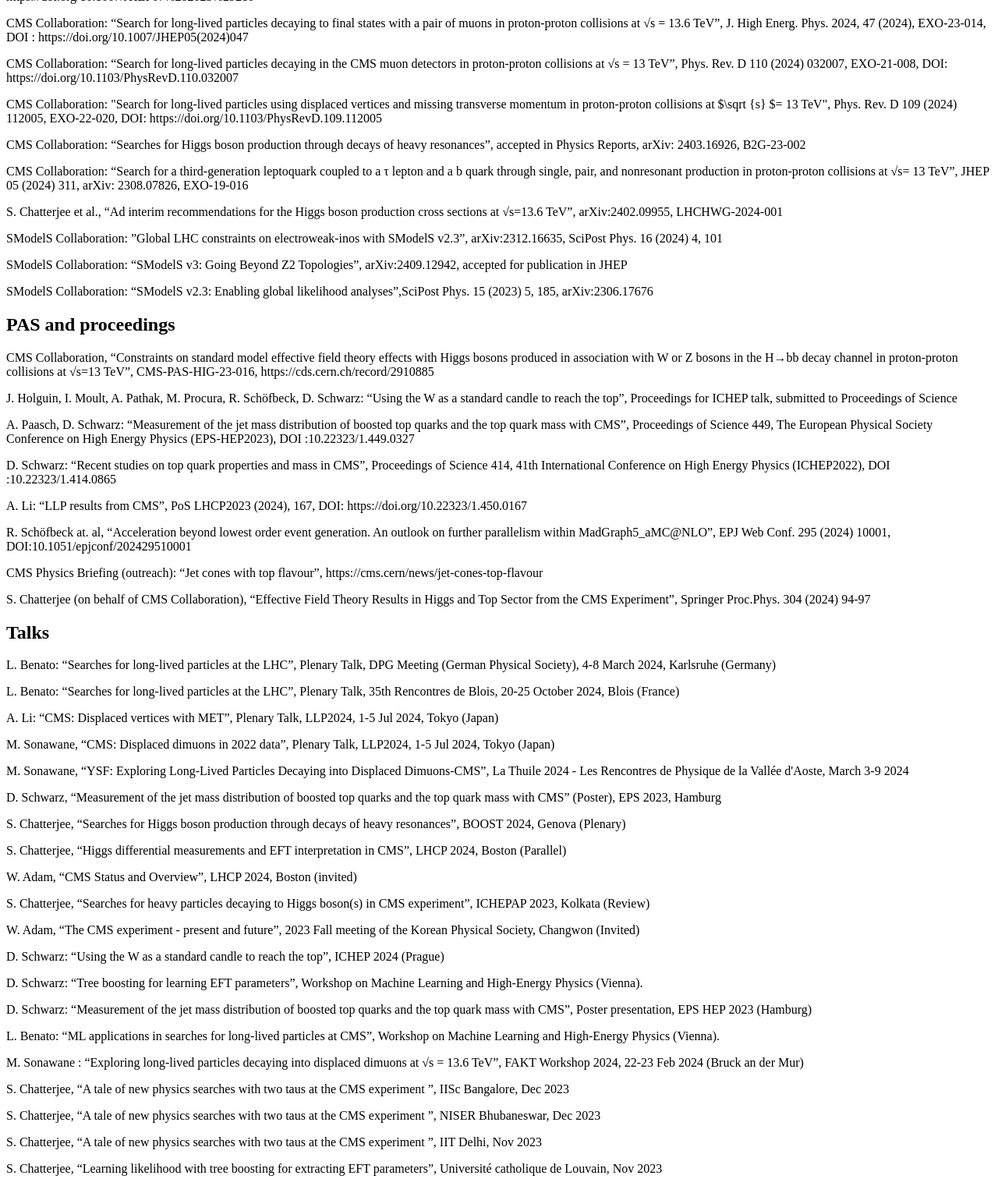
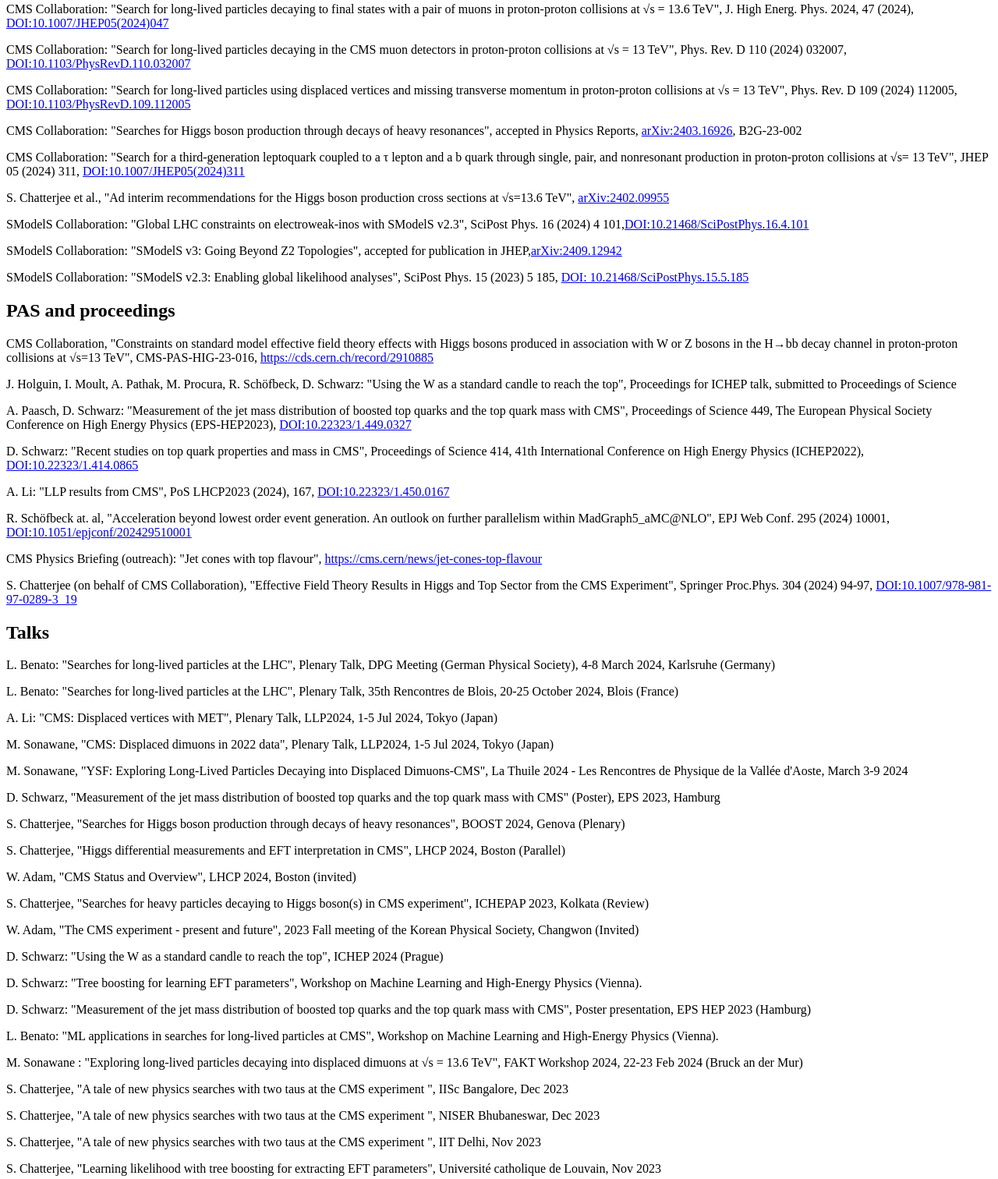
Before and after one commit to HephyAnalysisSW/HephyAnalysisSW.github.io, a plain HTML site: page index.html in a window 1280 px wide. Shown: the part 450-1962 px from the top of the page at 78% size. Drawn offline with nearby package versions, Linux system fonts and the light colour scheme.

Commit message:
added links

```diff
--- a/index.html
+++ b/index.html
@@ -1,60 +1,70 @@
 <!DOCTYPE html>
 <html>
+<head>
+  <meta charset="utf-8">
+  <meta name="viewport" content="width=device-width">
+  <title>MathJax example</title>
+  <script id="MathJax-script" async
+          src="https://cdn.jsdelivr.net/npm/mathjax@3/es5/tex-mml-chtml.js">
+  </script>
+</head>
+
 <body>
 
 <h1>HEPHY CMS Analysis Group</h1>
 <h2>Peer-reviewed publications</h2>
 
-<p>J. Holguin, I. Moult, A. Pathak, M. Procura, R. Schöfbeck, D. Schwarz: “Top quark mass extractions from energy correlators: a feasibility study”, to be submitted, arXiv:2407.12900</p>
-<p>S. Chatterjee, S. S. Cruz, R. Schöfbeck, D. Schwarz: “A rotation-equivariant graph neural network for learning hadronic SMEFT effects”, Phys. Rev. D 109 (2024) 7, 076012, DOI:10.1103/PhysRevD.109.076012</p>
-<p>CMS Collaboration: “Review of top quark mass measurements in CMS”, submitted to Physics Reports, arXiv:2403.01313</p>
-<p>J. Holguin, I. Moult, A. Pathak, M. Procura, R. Schöfbeck, D. Schwarz: “Using the W as a standard candle to reach the top: calibrating energy correlator based top mass measurements”, submitted to Phys. Rev. Lett., arXiv:2311.02157</p>
-<p>R. Schöfbeck: “Refinable modeling for unbinned SMEFT analyses”, submitted to “Machine-Learning in Science and Technology (MLST), arxiv:2406.19076</p>
-<p>R. Schöfbeck (editor), et al.: “LHC EFT WG Note: SMEFT predictions, event reweighting, and simulation”, submitted to Scipost Community reports, arxiv:2406:14620</p>
-<p>CMS Collaboration: “Measurement of the differential tt production cross section as a function of the jet mass and extraction of the top quark mass in hadronic decays of boosted top quarks”, Eur. Phys. J. C 83, 560 (2023), TOP-21-012, DOI:10.1140/epjc/s10052-023-11587-8</p>
-<p>CMS Collaboration: "Search for long-lived particles using out-of-time trackless jets in proton-proton collisions at √s = 13 TeV", JHEP 07 (2023) 210, EXO-21-014, DOI: https://doi.org/10.1007/JHEP07%282023%29210</p>
-<p>CMS Collaboration: “Search for long-lived particles decaying to final states with a pair of muons in proton-proton collisions at √s = 13.6 TeV”,  J. High Energ. Phys. 2024, 47 (2024), EXO-23-014, DOI : https://doi.org/10.1007/JHEP05(2024)047 </p>
-<p>CMS Collaboration: “Search for long-lived particles decaying in the CMS muon detectors in proton-proton collisions at √s = 13 TeV”, Phys. Rev. D 110 (2024) 032007, EXO-21-008, DOI: https://doi.org/10.1103/PhysRevD.110.032007 </p>
-<p>CMS Collaboration: "Search for long-lived particles using displaced vertices and missing transverse momentum in proton-proton collisions at $\sqrt {s} $= 13 TeV", Phys. Rev. D 109 (2024) 112005, EXO-22-020, DOI: https://doi.org/10.1103/PhysRevD.109.112005 </p>
-<p>CMS Collaboration: “Searches for Higgs boson production through decays of heavy resonances”, accepted in Physics Reports, arXiv: 2403.16926, B2G-23-002</p>
-<p>CMS Collaboration: “Search for a third-generation leptoquark coupled to a τ lepton and a b quark through single, pair, and nonresonant production in proton-proton collisions at √s= 13 TeV”, JHEP 05 (2024) 311, arXiv: 2308.07826, EXO-19-016</p>
-<p>S. Chatterjee et al., “Ad interim recommendations for the Higgs boson production cross sections at √s=13.6 TeV”, arXiv:2402.09955, LHCHWG-2024-001 	 </p>
-<p>SModelS Collaboration: ”Global LHC constraints on electroweak-inos with SModelS v2.3”, arXiv:2312.16635, SciPost Phys. 16 (2024) 4, 101</p>
-<p>SModelS Collaboration: “SModelS v3: Going Beyond Z2 Topologies”, arXiv:2409.12942, accepted for publication in JHEP</p>
-<p>SModelS Collaboration: “SModelS v2.3: Enabling global likelihood analyses”,SciPost Phys. 15 (2023) 5, 185,  arXiv:2306.17676</p>
+
+<p>J. Holguin, I. Moult, A. Pathak, M. Procura, R. Schöfbeck, D. Schwarz: "Top quark mass extractions from energy correlators: a feasibility study", to be submitted, <a href="https://arxiv.org/abs/2407.12900">arXiv:2407.12900</a></p>
+<p>S. Chatterjee, S. S. Cruz, R. Schöfbeck, D. Schwarz: "A rotation-equivariant graph neural network for learning hadronic SMEFT effects", Phys. Rev. D 109 (2024) 7, 076012, <a href="https://link.aps.org/doi/10.1103/PhysRevD.109.076012">DOI:10.1103/PhysRevD.109.076012</a></p>
+<p>CMS Collaboration: "Review of top quark mass measurements in CMS", submitted to Physics Reports, <a href="https://arxiv.org/abs/2403.01313">arXiv:2403.01313</a></p>
+<p>J. Holguin, I. Moult, A. Pathak, M. Procura, R. Schöfbeck, D. Schwarz: "Using the W as a standard candle to reach the top: calibrating energy correlator based top mass measurements", submitted to Phys. Rev. Lett., <a href="https://arxiv.org/abs/2311.02157">arXiv:2311.02157</a></p>
+<p>R. Schöfbeck: "Refinable modeling for unbinned SMEFT analyses", submitted to "Machine-Learning in Science and Technology (MLST), <a href="https://arxiv.org/abs/2406.19076">arXiv:2406.19076</a></p>
+<p>R. Schöfbeck (editor), et al.: "LHC EFT WG Note: SMEFT predictions, event reweighting, and simulation", submitted to Scipost Community reports, <a href="https://arxiv.org/abs/2406:14620">arXiv:2406:14620</a></p>
+<p>CMS Collaboration: "Measurement of the differential tt production cross section as a function of the jet mass and extraction of the top quark mass in hadronic decays of boosted top quarks", Eur. Phys. J. C 83, 560 (2023), <a href="https://doi.org/10.1140/epjc/s10052-023-11587-8">DOI:10.1140/epjc/s10052-023-11587-8</a></p>
+<p>CMS Collaboration: "Search for long-lived particles using out-of-time trackless jets in proton-proton collisions at √s = 13 TeV", JHEP 07 (2023) 210, <a href="https://doi.org/10.1007/JHEP07%282023%29210">DOI:10.1007/JHEP07(2023)210</a></p>
+<p>CMS Collaboration: "Search for long-lived particles decaying to final states with a pair of muons in proton-proton collisions at √s = 13.6 TeV",  J. High Energ. Phys. 2024, 47 (2024), <a href="https://doi.org/10.1007/JHEP05(2024)047">DOI:10.1007/JHEP05(2024)047</a></p>
+<p>CMS Collaboration: "Search for long-lived particles decaying in the CMS muon detectors in proton-proton collisions at √s = 13 TeV", Phys. Rev. D 110 (2024) 032007, <a href="https://doi.org/10.1103/PhysRevD.110.032007">DOI:10.1103/PhysRevD.110.032007</a> </p>
+<p>CMS Collaboration: "Search for long-lived particles using displaced vertices and missing transverse momentum in proton-proton collisions at √s = 13 TeV", Phys. Rev. D 109 (2024) 112005, <a href="https://doi.org/10.1103/PhysRevD.109.112005">DOI:10.1103/PhysRevD.109.112005</a> </p>
+<p>CMS Collaboration: "Searches for Higgs boson production through decays of heavy resonances", accepted in Physics Reports, <a href="https://arxiv.org/abs/2403.16926">arXiv:2403.16926</a>, B2G-23-002</p>
+<p>CMS Collaboration: "Search for a third-generation leptoquark coupled to a τ lepton and a b quark through single, pair, and nonresonant production in proton-proton collisions at √s= 13 TeV", JHEP 05 (2024) 311, <a href="https://doi.org/10.1007/JHEP05%282024%29311">DOI:10.1007/JHEP05(2024)311</a></p>
+<p>S. Chatterjee et al., "Ad interim recommendations for the Higgs boson production cross sections at √s=13.6 TeV", <a href="https://arxiv.org/abs/2402.09955">arXiv:2402.09955</a></p>
+<p>SModelS Collaboration: "Global LHC constraints on electroweak-inos with SModelS v2.3", SciPost Phys. 16 (2024) 4 101,<a href="https://doi.org/10.21468/SciPostPhys.16.4.101">DOI:10.21468/SciPostPhys.16.4.101 </a></p>
+<p>SModelS Collaboration: "SModelS v3: Going Beyond Z2 Topologies", accepted for publication in JHEP,<a href="https://arxiv.org/abs/2409.12942">arXiv:2409.12942</a></p>
+<p>SModelS Collaboration: "SModelS v2.3: Enabling global likelihood analyses", SciPost Phys. 15 (2023) 5 185, <a href="https://doi.org/10.21468/SciPostPhys.15.5.185">DOI: 10.21468/SciPostPhys.15.5.185</a></p>
 
 
 <h2>PAS and proceedings</h2>
-<p>CMS Collaboration, “Constraints on standard model effective field theory effects with Higgs bosons produced in association with W or Z bosons in the H→bb decay channel in proton-proton collisions at  √s=13 TeV”, CMS-PAS-HIG-23-016, https://cds.cern.ch/record/2910885</p>
-<p>J. Holguin, I. Moult, A. Pathak, M. Procura, R. Schöfbeck, D. Schwarz: “Using the W as a standard candle to reach the top”, Proceedings for ICHEP talk, submitted to Proceedings of Science</p>
-<p>A. Paasch, D. Schwarz: “Measurement of the jet mass distribution of boosted top quarks and the top quark mass with CMS”, Proceedings of Science 449, The European Physical Society Conference on High Energy Physics (EPS-HEP2023), DOI :10.22323/1.449.0327</p>
-<p>D. Schwarz: “Recent studies on top quark properties and mass in CMS”, Proceedings of Science 414, 41th International Conference on High Energy Physics (ICHEP2022), DOI :10.22323/1.414.0865</p>
-<p>A. Li: “LLP results from CMS”, PoS LHCP2023 (2024), 167, DOI: https://doi.org/10.22323/1.450.0167 </p>
-<p>R. Schöfbeck at. al, “Acceleration beyond lowest order event generation. An outlook on further parallelism within MadGraph5_aMC@NLO”, EPJ Web Conf. 295 (2024) 10001, DOI:10.1051/epjconf/202429510001</p>
-<p>CMS Physics Briefing (outreach): “Jet cones with top flavour”, https://cms.cern/news/jet-cones-top-flavour</p>
-<p>S. Chatterjee (on behalf of CMS Collaboration), “Effective Field Theory Results in Higgs and Top Sector from the CMS Experiment”, Springer Proc.Phys. 304 (2024) 94-97</p>
+<p>CMS Collaboration, "Constraints on standard model effective field theory effects with Higgs bosons produced in association with W or Z bosons in the H→bb decay channel in proton-proton collisions at  √s=13 TeV", CMS-PAS-HIG-23-016, <a href="https://cds.cern.ch/record/2910885">https://cds.cern.ch/record/2910885</a></p>
+<p>J. Holguin, I. Moult, A. Pathak, M. Procura, R. Schöfbeck, D. Schwarz: "Using the W as a standard candle to reach the top", Proceedings for ICHEP talk, submitted to Proceedings of Science</p>
+<p>A. Paasch, D. Schwarz: "Measurement of the jet mass distribution of boosted top quarks and the top quark mass with CMS", Proceedings of Science 449, The European Physical Society Conference on High Energy Physics (EPS-HEP2023),  <a href="https://doi.org/10.22323/1.449.0327">DOI:10.22323/1.449.0327</a></p>
+<p>D. Schwarz: "Recent studies on top quark properties and mass in CMS", Proceedings of Science 414, 41th International Conference on High Energy Physics (ICHEP2022), <a href="https://doi.org/10.22323/1.414.0865">DOI:10.22323/1.414.0865</a></p>
+<p>A. Li: "LLP results from CMS", PoS LHCP2023 (2024), 167, <a href="https://doi.org/10.22323/1.450.0167">DOI:10.22323/1.450.0167</a></p>
+<p>R. Schöfbeck at. al, "Acceleration beyond lowest order event generation. An outlook on further parallelism within MadGraph5_aMC@NLO", EPJ Web Conf. 295 (2024) 10001, <a href="https://doi.org/10.1051/epjconf/202429510001">DOI:10.1051/epjconf/202429510001</a></p>
+<p>CMS Physics Briefing (outreach): "Jet cones with top flavour", <a href="https://cms.cern/news/jet-cones-top-flavour">https://cms.cern/news/jet-cones-top-flavour</a></p>
+<p>S. Chatterjee (on behalf of CMS Collaboration), "Effective Field Theory Results in Higgs and Top Sector from the CMS Experiment", Springer Proc.Phys. 304 (2024) 94-97, <a href="https://doi.org/10.1007/978-981-97-0289-3_19">DOI:10.1007/978-981-97-0289-3_19</a></p>
 
 <h2>Talks</h2>
-<p>L. Benato: “Searches for long-lived particles at the LHC”, Plenary Talk, DPG Meeting (German Physical Society), 4-8 March 2024, Karlsruhe (Germany)</p>
-<p>L. Benato: “Searches for long-lived particles at the LHC”, Plenary Talk, 35th Rencontres de Blois, 20-25 October 2024, Blois (France)</p>
-<p>A. Li: “CMS: Displaced vertices with MET”, Plenary Talk, LLP2024, 1-5 Jul 2024, Tokyo (Japan)</p>
-<p>M. Sonawane, “CMS: Displaced dimuons in 2022 data”, Plenary Talk, LLP2024, 1-5 Jul 2024, Tokyo (Japan)</p>
-<p>M. Sonawane, “YSF: Exploring Long-Lived Particles Decaying into Displaced Dimuons-CMS”, La Thuile 2024 - Les Rencontres de Physique de la Vallée d'Aoste, March 3-9 2024</p>
-<p>D. Schwarz, “Measurement of the jet mass distribution of boosted top quarks and the top quark mass with CMS” (Poster), EPS 2023, Hamburg</p>
-<p>S. Chatterjee, “Searches for Higgs boson production through decays of heavy resonances”, BOOST 2024, Genova  (Plenary)</p>
-<p>S. Chatterjee, “Higgs differential measurements and EFT interpretation in CMS”, LHCP 2024, Boston (Parallel)</p>
-<p>W. Adam, “CMS Status and Overview”, LHCP 2024, Boston (invited)</p>
-<p>S. Chatterjee, “Searches for heavy particles decaying to Higgs boson(s) in CMS experiment”, ICHEPAP 2023, Kolkata (Review)</p>
-<p>W. Adam, “The CMS experiment - present and future”, 2023 Fall meeting of the Korean Physical Society, Changwon (Invited)</p>
-<p>D. Schwarz: “Using the W as a standard candle to reach the top”, ICHEP 2024 (Prague)</p>
-<p>D. Schwarz: “Tree boosting for learning EFT parameters”, Workshop on Machine Learning and High-Energy Physics (Vienna).</p>
-<p>D. Schwarz: “Measurement of the jet mass distribution of boosted top quarks and the top quark mass with CMS”, Poster presentation, EPS HEP 2023 (Hamburg)</p>
-<p>L. Benato: “ML applications in searches for long-lived particles at CMS”, Workshop on Machine Learning and High-Energy Physics (Vienna).</p>
-<p>M. Sonawane : “Exploring long-lived particles decaying into displaced dimuons at √s = 13.6 TeV”, FAKT Workshop 2024, 22-23 Feb 2024 (Bruck an der Mur)</p>
-<p>S. Chatterjee, “A tale of new physics searches with two taus at the CMS experiment ”, IISc Bangalore, Dec 2023</p>
-<p>S. Chatterjee, “A tale of new physics searches with two taus at the CMS experiment ”, NISER Bhubaneswar, Dec 2023</p>
-<p>S. Chatterjee, “A tale of new physics searches with two taus at the CMS experiment ”, IIT Delhi, Nov 2023</p>
-<p>S. Chatterjee, “Learning likelihood with tree boosting for extracting EFT parameters”, Université catholique de Louvain, Nov 2023</p>
+<p>L. Benato: "Searches for long-lived particles at the LHC", Plenary Talk, DPG Meeting (German Physical Society), 4-8 March 2024, Karlsruhe (Germany)</p>
+<p>L. Benato: "Searches for long-lived particles at the LHC", Plenary Talk, 35th Rencontres de Blois, 20-25 October 2024, Blois (France)</p>
+<p>A. Li: "CMS: Displaced vertices with MET", Plenary Talk, LLP2024, 1-5 Jul 2024, Tokyo (Japan)</p>
+<p>M. Sonawane, "CMS: Displaced dimuons in 2022 data", Plenary Talk, LLP2024, 1-5 Jul 2024, Tokyo (Japan)</p>
+<p>M. Sonawane, "YSF: Exploring Long-Lived Particles Decaying into Displaced Dimuons-CMS", La Thuile 2024 - Les Rencontres de Physique de la Vallée d'Aoste, March 3-9 2024</p>
+<p>D. Schwarz, "Measurement of the jet mass distribution of boosted top quarks and the top quark mass with CMS" (Poster), EPS 2023, Hamburg</p>
+<p>S. Chatterjee, "Searches for Higgs boson production through decays of heavy resonances", BOOST 2024, Genova  (Plenary)</p>
+<p>S. Chatterjee, "Higgs differential measurements and EFT interpretation in CMS", LHCP 2024, Boston (Parallel)</p>
+<p>W. Adam, "CMS Status and Overview", LHCP 2024, Boston (invited)</p>
+<p>S. Chatterjee, "Searches for heavy particles decaying to Higgs boson(s) in CMS experiment", ICHEPAP 2023, Kolkata (Review)</p>
+<p>W. Adam, "The CMS experiment - present and future", 2023 Fall meeting of the Korean Physical Society, Changwon (Invited)</p>
+<p>D. Schwarz: "Using the W as a standard candle to reach the top", ICHEP 2024 (Prague)</p>
+<p>D. Schwarz: "Tree boosting for learning EFT parameters", Workshop on Machine Learning and High-Energy Physics (Vienna).</p>
+<p>D. Schwarz: "Measurement of the jet mass distribution of boosted top quarks and the top quark mass with CMS", Poster presentation, EPS HEP 2023 (Hamburg)</p>
+<p>L. Benato: "ML applications in searches for long-lived particles at CMS", Workshop on Machine Learning and High-Energy Physics (Vienna).</p>
+<p>M. Sonawane : "Exploring long-lived particles decaying into displaced dimuons at √s = 13.6 TeV", FAKT Workshop 2024, 22-23 Feb 2024 (Bruck an der Mur)</p>
+<p>S. Chatterjee, "A tale of new physics searches with two taus at the CMS experiment ", IISc Bangalore, Dec 2023</p>
+<p>S. Chatterjee, "A tale of new physics searches with two taus at the CMS experiment ", NISER Bhubaneswar, Dec 2023</p>
+<p>S. Chatterjee, "A tale of new physics searches with two taus at the CMS experiment ", IIT Delhi, Nov 2023</p>
+<p>S. Chatterjee, "Learning likelihood with tree boosting for extracting EFT parameters", Université catholique de Louvain, Nov 2023</p>
 
 
 </body>
```
